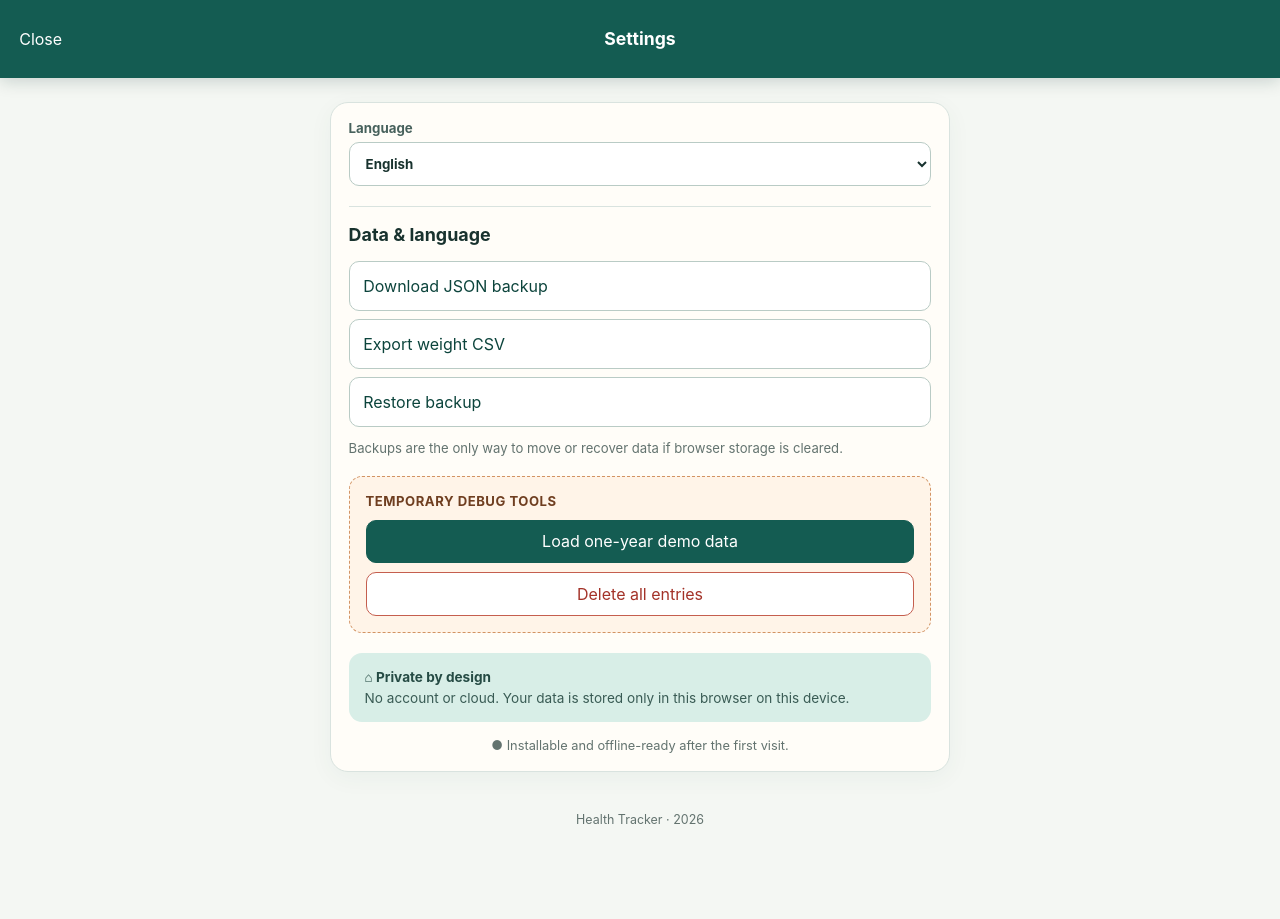
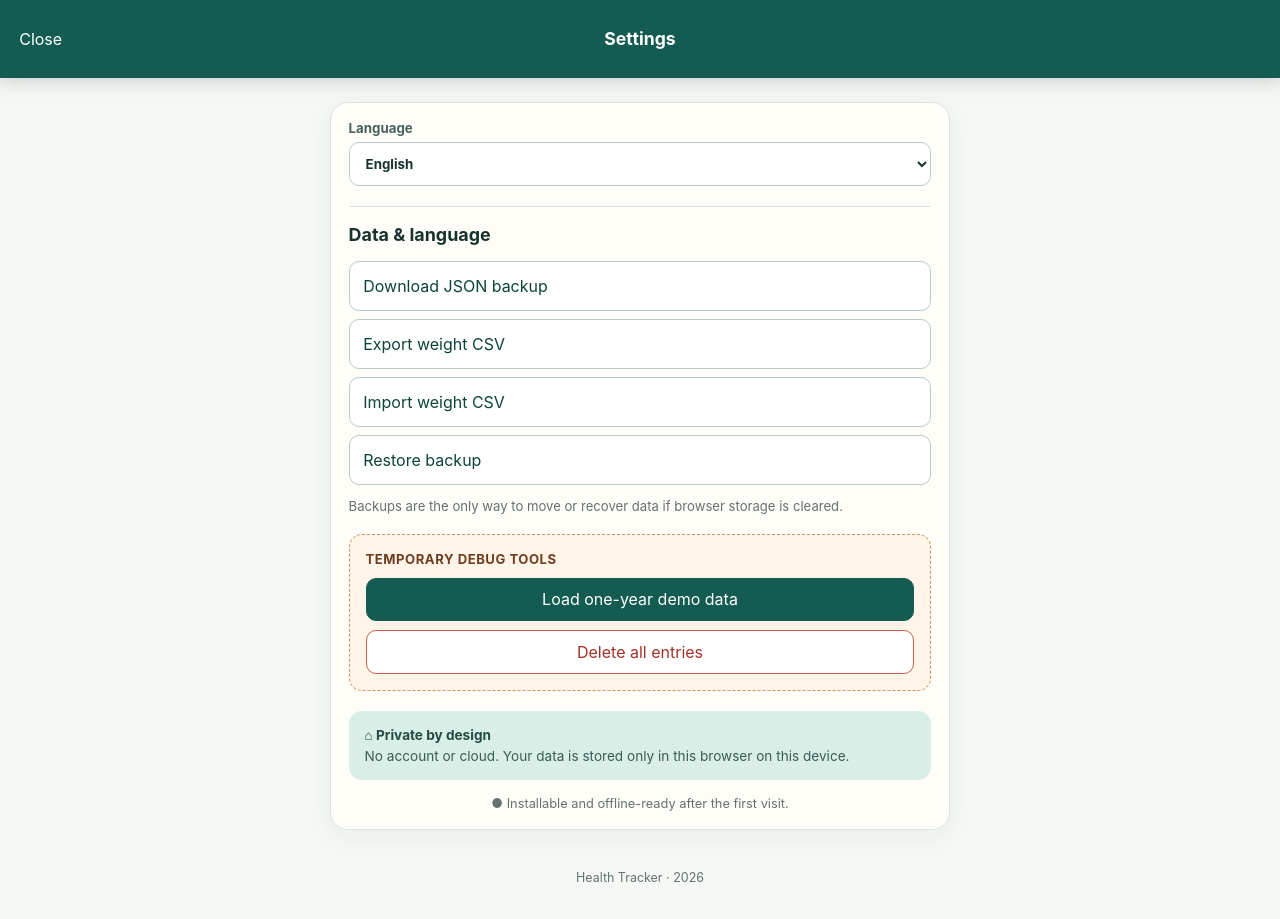
Before and after one commit to Scheronimus/HealthTracker, a React (Vite) app: page / in a window 1280 px wide. Both pictures are taken after a click on the button "Settings". Before the commit the page ends 861 px from the top, so only its background shows below. Built offline with nearby package versions, Linux system fonts and the light colour scheme.

Commit message:
Add external weight CSV import

```diff
--- a/src/App.jsx
+++ b/src/App.jsx
@@ -4,7 +4,7 @@ import { History } from './components/History.jsx'
 import { Settings } from './components/Settings.jsx'
 import { Summary } from './components/Summary.jsx'
 import { WeightChart } from './components/WeightChart.jsx'
-import { createBackup, mergeRestore, parseBackup, weightCsv } from './data/transfer.js'
+import { createBackup, mergeRestore, mergeWeightImport, parseBackup, parseWeightImportCsv, weightCsv } from './data/transfer.js'
 import { filterBySpan } from './utils/chart.js'
 import { loadLanguage, saveLanguage } from './data/storage.js'
 import { useHealthData } from './hooks/useHealthData.js'
@@ -38,7 +38,13 @@ export default function App() {
     setStore(result.data)
     return t('demoLoaded', result)
   }
-  function restore(text) {
+  function importCsv(text) {
+    const parsed = parseWeightImportCsv(text)
+    if (!confirm(t('csvImportConfirm', { count: parsed.measurements.length }))) return ''
+    const result = mergeWeightImport(store, parsed.measurements)
+    setStore(result.data)
+    return t('csvImportDone', { ...result, skipped: parsed.skipped })
+  }  function restore(text) {
     const imported = parseBackup(text)
     if (!confirm(t('restoreConfirm'))) return ''
     const result = mergeRestore(store, imported)
@@ -77,7 +83,7 @@ export default function App() {
       <p className="entry-privacy">{t('privacyBody')}</p>
     </main>}
     {screen === 'settings' && <main className="settings-screen">
-      <Settings language={language} onLanguage={changeLanguage} onBackup={() => downloadText(filename('json'), JSON.stringify(createBackup(store), null, 2), 'application/json')} onCsv={() => downloadText(filename('csv'), weightCsv(measurements), 'text/csv;charset=utf-8')} onRestore={restore} onLoadDemo={import.meta.env.DEV ? loadDemo : undefined} onClearAll={clearAll} t={t} />
+      <Settings language={language} onLanguage={changeLanguage} onBackup={() => downloadText(filename('json'), JSON.stringify(createBackup(store), null, 2), 'application/json')} onCsv={() => downloadText(filename('csv'), weightCsv(measurements), 'text/csv;charset=utf-8')} onCsvImport={importCsv} onRestore={restore} onLoadDemo={import.meta.env.DEV ? loadDemo : undefined} onClearAll={clearAll} t={t} />
     </main>}
     <footer>Health Tracker · {new Date().getFullYear()}</footer>
   </>
--- a/src/components/Settings.jsx
+++ b/src/components/Settings.jsx
@@ -1,14 +1,22 @@
 import { useRef, useState } from 'react'
 import { languageNames } from '../i18n.js'
 
-export function Settings({ language, onLanguage, onBackup, onCsv, onRestore, onLoadDemo, onClearAll, t }) {
-  const input = useRef(null)
+export function Settings({ language, onLanguage, onBackup, onCsv, onCsvImport, onRestore, onLoadDemo, onClearAll, t }) {
+  const backupInput = useRef(null)
+  const csvInput = useRef(null)
   const [message, setMessage] = useState('')
 
-  async function choose(event) {
+  async function chooseBackup(event) {
     const file = event.target.files?.[0]
     if (!file) return
     try { setMessage(await onRestore(await file.text())) } catch { setMessage(t('invalidBackup')) }
+    event.target.value = ''
+  }
+
+  async function chooseCsv(event) {
+    const file = event.target.files?.[0]
+    if (!file) return
+    try { setMessage(await onCsvImport(await file.text())) } catch (error) { setMessage(t('invalidCsv', { line: error.line ?? '?' })) }
     event.target.value = ''
   }
 
@@ -29,8 +37,10 @@ export function Settings({ language, onLanguage, onBackup, onCsv, onRestore, onL
       <div className="data-actions">
         <button onClick={onBackup}>{t('backup')}</button>
         <button onClick={onCsv}>{t('csv')}</button>
-        <button onClick={() => input.current?.click()}>{t('restore')}</button>
-        <input ref={input} hidden type="file" accept="application/json,.json" onChange={choose} />
+        <button onClick={() => csvInput.current?.click()}>{t('importCsv')}</button>
+        <input ref={csvInput} hidden type="file" accept="text/csv,.csv" onChange={chooseCsv} />
+        <button onClick={() => backupInput.current?.click()}>{t('restore')}</button>
+        <input ref={backupInput} hidden type="file" accept="application/json,.json" onChange={chooseBackup} />
       </div>
       {message && <p className="status" role="status">{message}</p>}
       <p className="hint">{t('dataHint')}</p>
--- a/src/data/transfer.js
+++ b/src/data/transfer.js
@@ -1,4 +1,5 @@
-import { BACKUP_KIND, SCHEMA_VERSION, validateBackup } from './schema.js'
+import { BACKUP_KIND, createWeightMeasurement, SCHEMA_VERSION, validateBackup } from './schema.js'
+import { localDateValue, toDateTimestamp } from '../utils/date.js'
 
 export function createBackup(data, now = new Date()) {
   return { kind: BACKUP_KIND, formatVersion: 1, exportedAt: now.toISOString(), data }
@@ -33,3 +34,76 @@ export function weightCsv(measurements) {
   measurements.filter(({ type }) => type === 'weight').forEach((item) => rows.push([item.id, item.timestamp, item.value, item.note]))
   return `\uFEFF${rows.map((row) => row.map(csvCell).join(',')).join('\r\n')}\r\n`
 }
+function parseCsvRow(line) {
+  const cells = []
+  let cell = ''
+  let quoted = false
+  for (let index = 0; index < line.length; index += 1) {
+    const character = line[index]
+    if (character === '"') {
+      if (quoted && line[index + 1] === '"') { cell += '"'; index += 1 }
+      else quoted = !quoted
+    } else if (character === ',' && !quoted) {
+      cells.push(cell.trim())
+      cell = ''
+    } else cell += character
+  }
+  if (quoted) throw new Error('invalidCsv')
+  cells.push(cell.trim())
+  return cells
+}
+
+function parseImportedDate(value) {
+  const match = /^(\d{1,2})\/(\d{1,2})\/(\d{2}|\d{4})$/.exec(value)
+  if (!match) return null
+  const day = Number(match[1])
+  const month = Number(match[2])
+  const year = match[3].length === 2 ? 2000 + Number(match[3]) : Number(match[3])
+  const date = `${year.toString().padStart(4, '0')}-${month.toString().padStart(2, '0')}-${day.toString().padStart(2, '0')}`
+  const timestamp = toDateTimestamp(date)
+  if (!timestamp) return null
+  const parsed = new Date(timestamp)
+  return parsed.getFullYear() === year && parsed.getMonth() === month - 1 && parsed.getDate() === day ? timestamp : null
+}
+
+export function parseWeightImportCsv(text) {
+  const measurements = []
+  let skipped = 0
+  const lines = text.replace(/^\uFEFF/, '').split(/\r?\n/)
+  for (let index = 0; index < lines.length; index += 1) {
+    const line = lines[index].trim()
+    if (!line) continue
+    const [dateCell, weightCell] = parseCsvRow(line)
+    if (index === 0 && /date|datum|fecha/i.test(dateCell)) continue
+    const timestamp = parseImportedDate(dateCell)
+    if (!timestamp || weightCell === undefined) {
+      const error = new Error('invalidCsv')
+      error.line = index + 1
+      throw error
+    }
+    if (!weightCell || /^(NN|N\/A|NA)$/i.test(weightCell)) { skipped += 1; continue }
+    const value = Number(weightCell.replace(',', '.'))
+    if (!Number.isFinite(value) || value <= 0 || value > 1000) {
+      const error = new Error('invalidCsv')
+      error.line = index + 1
+      throw error
+    }
+    measurements.push(createWeightMeasurement({ value, timestamp }))
+  }
+  return { measurements, skipped }
+}
+
+export function mergeWeightImport(existing, importedMeasurements) {
+  const measurements = [...existing.measurements]
+  const dates = new Set(measurements.filter(({ type }) => type === 'weight').map(({ timestamp }) => localDateValue(timestamp)))
+  let added = 0
+  let duplicates = 0
+  for (const item of importedMeasurements) {
+    const date = localDateValue(item.timestamp)
+    if (dates.has(date)) { duplicates += 1; continue }
+    dates.add(date)
+    measurements.push(item)
+    added += 1
+  }
+  return { data: { schemaVersion: SCHEMA_VERSION, measurements }, added, duplicates }
+}
```
Also changed, not shown: src/i18n.js, 4 other files (tests, documents, lock files or other folders).
